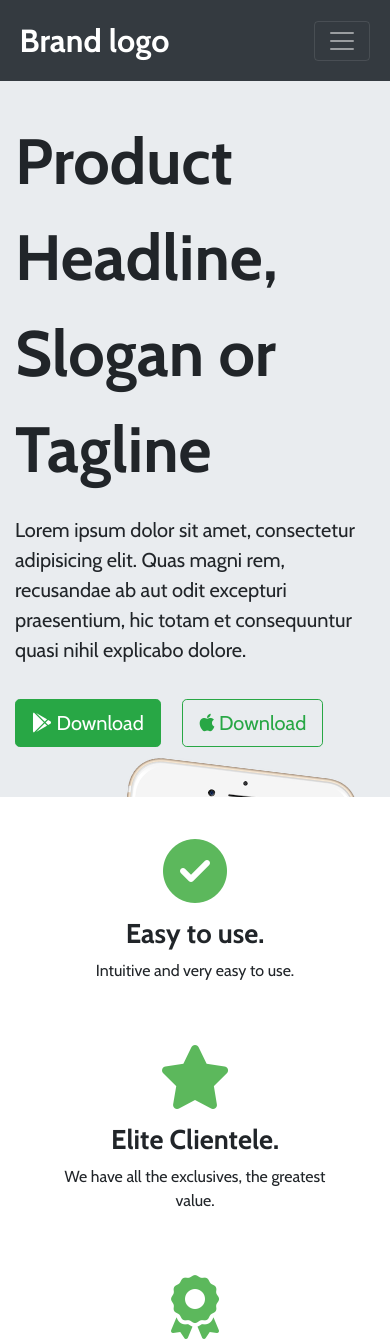
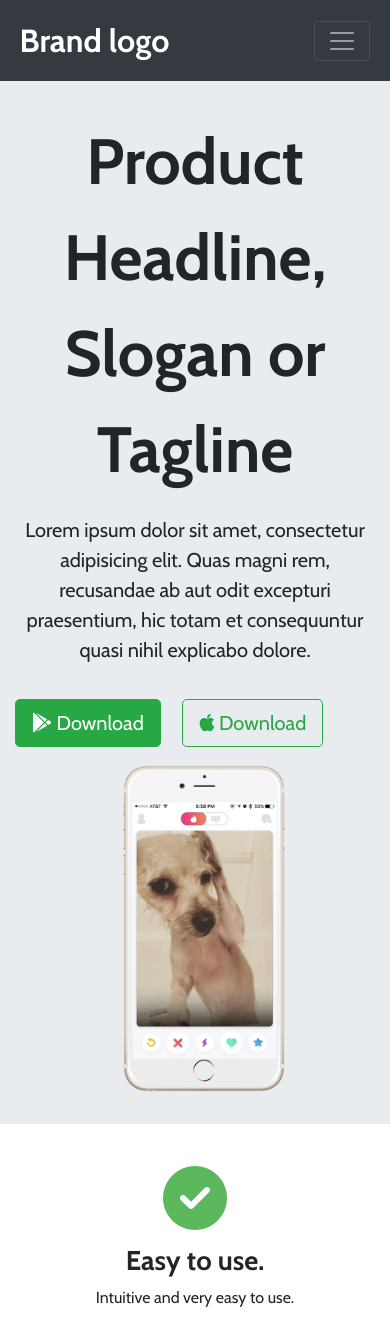
Before and after one commit to JulianaAkemi/Bootstrap-Project-1, a plain HTML site: page index.html in a window 390 px wide. Shown: the top 1342 px of the page. Drawn offline with nearby package versions, Linux system fonts and the light colour scheme.

Commit message:
media queries

```diff
--- a/style.css
+++ b/style.css
@@ -124,3 +124,21 @@ h2 {
 .card {
     margin: 3%;
 }
+
+@media (max-width: 1028px) {
+    #headline, .headline-text {
+        text-align: center;
+    }
+
+    .btn {
+
+    }
+
+    .title-image {
+
+       width: 45%;
+       transform: rotate(0deg);
+       position: static;
+       margin-left: 30%;
+    }
+}
```
